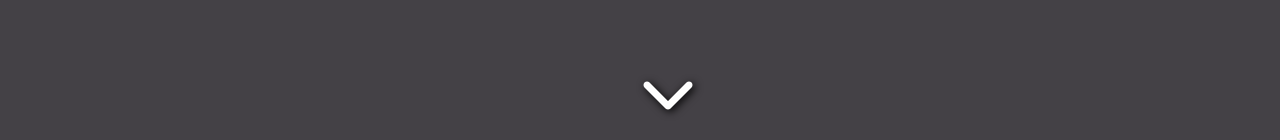
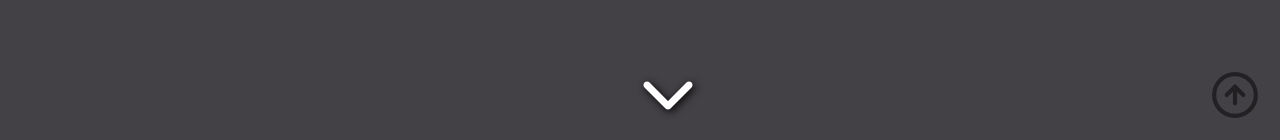
Before and after one commit to andrewbaldwin44/Personal_Page, a React (Create React App) app: page / in a window 1280 px wide. Shown: the part 660-800 px from the top of the page. Built offline with nearby package versions, Linux system fonts and the light colour scheme; a web font is replaced by a local one.

Commit message:
Add scroll up naviagtor

```diff
--- a/src/components/App.js
+++ b/src/components/App.js
@@ -1,14 +1,52 @@
-import React from 'react';
+import React, { useContext } from 'react';
 import { BrowserRouter as Router, Route, Switch } from 'react-router-dom';
 import GlobalStyles from './GlobalStyles';
 import NavBar from './NavBar';
 import Homepage from './Homepage';
+import styled from 'styled-components';
+
+import { FiArrowUpCircle } from 'react-icons/fi';
+
+import { ScrollHeightContext } from './ScrollHeightContext';
+
+import { PAGE_DIMENSIONS } from '../constants';
+const { NAVBAR_HEIGHT } = PAGE_DIMENSIONS;
 
 function App({ projects, testimonials }) {
+  const {
+    scrollHeight,
+    projectsSection,
+    testimonialsSection,
+    contactSection,
+  } = useContext(ScrollHeightContext);
+
+  const getOffset = ref => ref.current.offsetTop;
+
+  const handleScrollUp = () => {
+    const projectsScrollHeight = getOffset(projectsSection);
+    const testimonialsScrollHeight = getOffset(testimonialsSection);
+    const contactScrollHeight = getOffset(contactSection);
+
+    if (scrollHeight > projectsScrollHeight && scrollHeight <= testimonialsScrollHeight) {
+      window.scrollTo(0, projectsScrollHeight - NAVBAR_HEIGHT);
+    }
+    else if (scrollHeight > testimonialsScrollHeight && scrollHeight !== contactScrollHeight) {
+      window.scrollTo(0, testimonialsScrollHeight - NAVBAR_HEIGHT);
+    }
+    else {
+      window.scrollTo(0, 0); //  top
+    }
+  }
+
   return (
     <Router>
       <GlobalStyles />
       <NavBar />
+      {scrollHeight > 0 && (
+        <StyledUpIcon
+          onClick={handleScrollUp}
+        />
+      )}
       <Switch>
         <Route exact path='/'>
           <Homepage
@@ -21,4 +59,16 @@ function App({ projects, testimonials }) {
   )
 }
 
+const StyledUpIcon = styled(FiArrowUpCircle)`
+  position: fixed;
+  color: black;
+  font-size: 50px;
+  bottom: 20px;
+  right: 20px;
+  z-index: 1000;
+  backdrop-filter: blur(15px);
+  opacity: 0.5;
+  cursor: pointer;
+`;
+
 export default App;
--- a/src/components/Contact.js
+++ b/src/components/Contact.js
@@ -1,9 +1,13 @@
-import React from 'react';
+import React, { useContext } from 'react';
 import styled from 'styled-components';
 
+import { ScrollHeightContext } from './ScrollHeightContext';
+
 function Contact() {
+  const { contactSection } = useContext(ScrollHeightContext);
+
   return (
-    <ContactSection id="contact-section">
+    <ContactSection id="contact-section" ref={contactSection}>
       <h3>Let's Work Together!</h3>
         <ContactInfo>
           <a
--- a/src/components/NavBar.js
+++ b/src/components/NavBar.js
@@ -1,11 +1,31 @@
 import React from 'react';
 import styled from 'styled-components';
+
+import { PAGE_DIMENSIONS } from '../constants';
+const { NAVBAR_HEIGHT } = PAGE_DIMENSIONS;
+
+function NavBar() {
+  return (
+    <Nav>
+      <a href="#welcome-section">
+          <h1>Andrew Baldwin</h1>
+          <h2>Full Stack Web Developper</h2>
+      </a>
+      <section>
+        <a href="#welcome-section">About</a>
+        <a href="#projects-section">Projects</a>
+        <a href="#testimonials-section">Testimonials</a>
+        <a href="#contact-section">Contact</a>
+      </section>
+    </Nav>
+  )
+}
 
 const Nav = styled.nav`
   position: fixed;
   z-index: 1;
   width: 100%;
-  height: var(--navbar-height);
+  height: ${NAVBAR_HEIGHT}px;
   left: 0px;
   top: 0px;
   background-color: var(--redBG);
@@ -31,23 +51,6 @@ const Nav = styled.nav`
   a {
     padding-right: 40px;
   }
-`
-
-function NavBar() {
-  return (
-    <Nav>
-      <a href="#welcome-section">
-          <h1>Andrew Baldwin</h1>
-          <h2>Full Stack Web Developper</h2>
-      </a>
-      <section>
-        <a href="#welcome-section">About</a>
-        <a href="#projects-section">Projects</a>
-        <a href="#testimonials-section">Testimonials</a>
-        <a href="#contact-section">Contact</a>
-      </section>
-    </Nav>
-  )
-}
+`;
 
 export default NavBar;
--- a/src/components/Projects.js
+++ b/src/components/Projects.js
@@ -1,13 +1,17 @@
-import React from 'react';
+import React, { useContext } from 'react';
 import styled from 'styled-components';
 
 import Carousel from './Carousel';
 
 import { IoIosArrowDown } from 'react-icons/io';
 
+import { ScrollHeightContext } from './ScrollHeightContext';
+
 function Projects({ projects }) {
+  const { projectsSection } = useContext(ScrollHeightContext);
+
   return (
-    <ProjectsSection id="projects-section">
+    <ProjectsSection id="projects-section" ref={projectsSection}>
       <h2>Here are Some of my Projects!</h2>
       <Carousel>
         {projects.map(project => {
--- /dev/null
+++ b/src/components/ScrollHeightContext.js
@@ -0,0 +1,33 @@
+import React, { createContext, useEffect, useState, createRef } from 'react';
+
+import { PAGE_DIMENSIONS } from '../constants';
+const { NAVBAR_HEIGHT } = PAGE_DIMENSIONS;
+
+export const ScrollHeightContext = createContext(null);
+
+export function ScrollHeightProvider({ children }) {
+  const [scrollHeight, setScrollHeight] = useState(0);
+
+  const projectsSection = createRef();
+  const testimonialsSection = createRef();
+  const contactSection = createRef();
+
+  useEffect(() => {
+    window.addEventListener('scroll', () => {
+      setScrollHeight(window.pageYOffset + NAVBAR_HEIGHT);
+    });
+  }, []);
+
+  return (
+    <ScrollHeightContext.Provider
+      value={{
+        scrollHeight,
+        projectsSection,
+        testimonialsSection,
+        contactSection,
+      }}
+    >
+      {children}
+    </ScrollHeightContext.Provider>
+  )
+}
--- a/src/components/Testimonials.js
+++ b/src/components/Testimonials.js
@@ -1,13 +1,17 @@
-import React, { useState } from 'react';
+import React, { useState, useContext } from 'react';
 import styled from 'styled-components';
 
 import { paginate, countPages } from '../utils/paginateModel';
 import Pagination from '@material-ui/lab/Pagination';
 
+import { ScrollHeightContext } from './ScrollHeightContext';
+
 const initialPage = 1;
 const limit = 9;
 
 function Testimonials({ testimonials }) {
+  const { testimonialsSection } = useContext(ScrollHeightContext);
+
   const getTestimonials = page => {
     return paginate(page, limit, testimonials);
   }
@@ -24,7 +28,7 @@ function Testimonials({ testimonials }) {
   const pagesCount = countPages(testimonials, limit);
 
   return (
-    <TestimonialsSection id="testimonials-section">
+    <TestimonialsSection id="testimonials-section" ref={testimonialsSection}>
       <TestimonialsHead>
         <img src="assets/images/exercism.png" alt="Exercism logo"/>
         <h2>Exercism Testimonials</h2>
--- /dev/null
+++ b/src/constants.js
@@ -0,0 +1,3 @@
+export const PAGE_DIMENSIONS = {
+  NAVBAR_HEIGHT: 100,
+}
--- a/src/index.js
+++ b/src/index.js
@@ -5,9 +5,16 @@ import App from './components/App';
 import { projects } from './data/projects';
 import { testimonials } from'./data/testimonials';
 
+import { ScrollHeightProvider } from './components/ScrollHeightContext';
+
 const rootElement = document.getElementById('root');
 
 ReactDOM.render(
-  <App projects={projects} testimonials={testimonials} />,
+  <ScrollHeightProvider>
+    <App
+      projects={projects}
+      testimonials={testimonials}
+    />
+  </ScrollHeightProvider>,
   rootElement
 );
```
